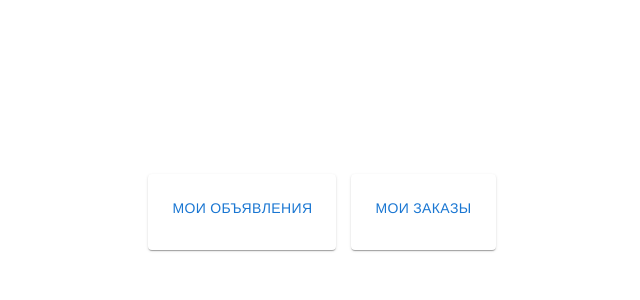
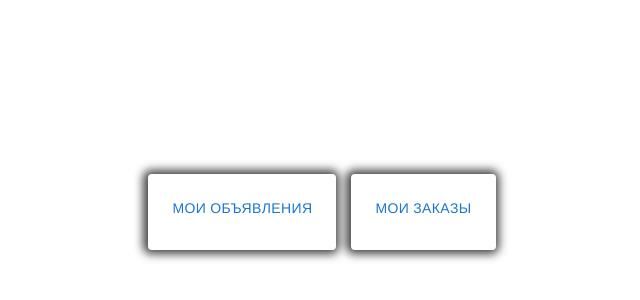
Before and after one commit to ElzaSharapova24/sallers-account, a React (Vite) app: page / in a window 1280 px wide. Shown: the part 188-488 px from the top of the page, without its empty margins (318-958 px from the left). Built offline with nearby package versions, Linux system fonts and the light colour scheme; a web font is replaced by a local one.

Commit message:
fix: add boxshadow

```diff
--- a/src/components/navigation/navigation.tsx
+++ b/src/components/navigation/navigation.tsx
@@ -4,14 +4,14 @@ import {Link as RouterLink} from "react-router-dom";
 function Navigation() {
     return (
         <Box component="section" sx={{display: 'flex', gap: '15px'}}>
-            <Card>
+            <Card sx={{boxShadow: '-1px 0px 10px 4px rgba(0,0,0,0.74)'}}>
                 <CardContent>
                     <Button component={RouterLink} to="/advertisements" color="primary">
                         Мои объявления
                     </Button>
                 </CardContent>
             </Card>
-            <Card>
+            <Card sx={{boxShadow: '-1px 0px 10px 4px rgba(0,0,0,0.74)'}}>
                 <CardContent>
                     <Button component={RouterLink} to="/orders">
                         Мои заказы
```
